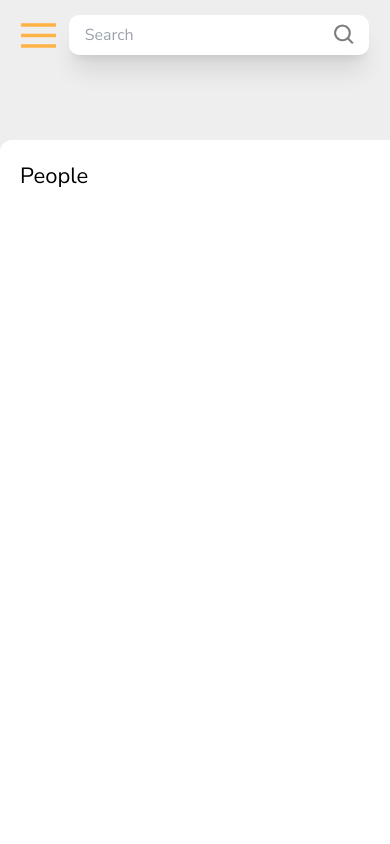
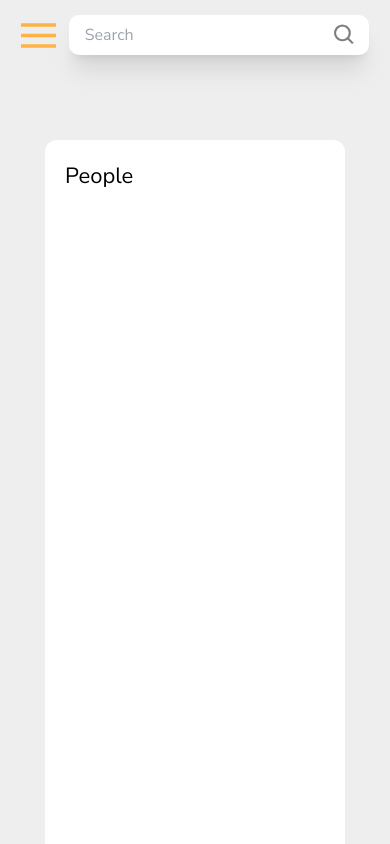
Before and after one commit to Eblanios-Team/Flare-Messanger, a React (Vite) app: page / in a window 390 px wide. Built offline with nearby package versions, Linux system fonts and the light colour scheme.

Commit message:
Fix missing images

```diff
--- a/src/components/Contact/Contact.tsx
+++ b/src/components/Contact/Contact.tsx
@@ -19,7 +19,7 @@ const Contact = () => {
         </div>
       </div>
 
-      <div className="w-[400px] bg-white m-auto mt-[70px] rounded-t-xl pt-5 pl-5 sm:w-[300px] flex-grow">
+      <div className="w-[300px] bg-white m-auto mt-[70px] rounded-t-xl pt-5 pl-5 sm:w-[300px] flex-grow">
         <h2 className="text-[22px]">People</h2>
         {/* Ваши данные или контент */}
       </div>
```
